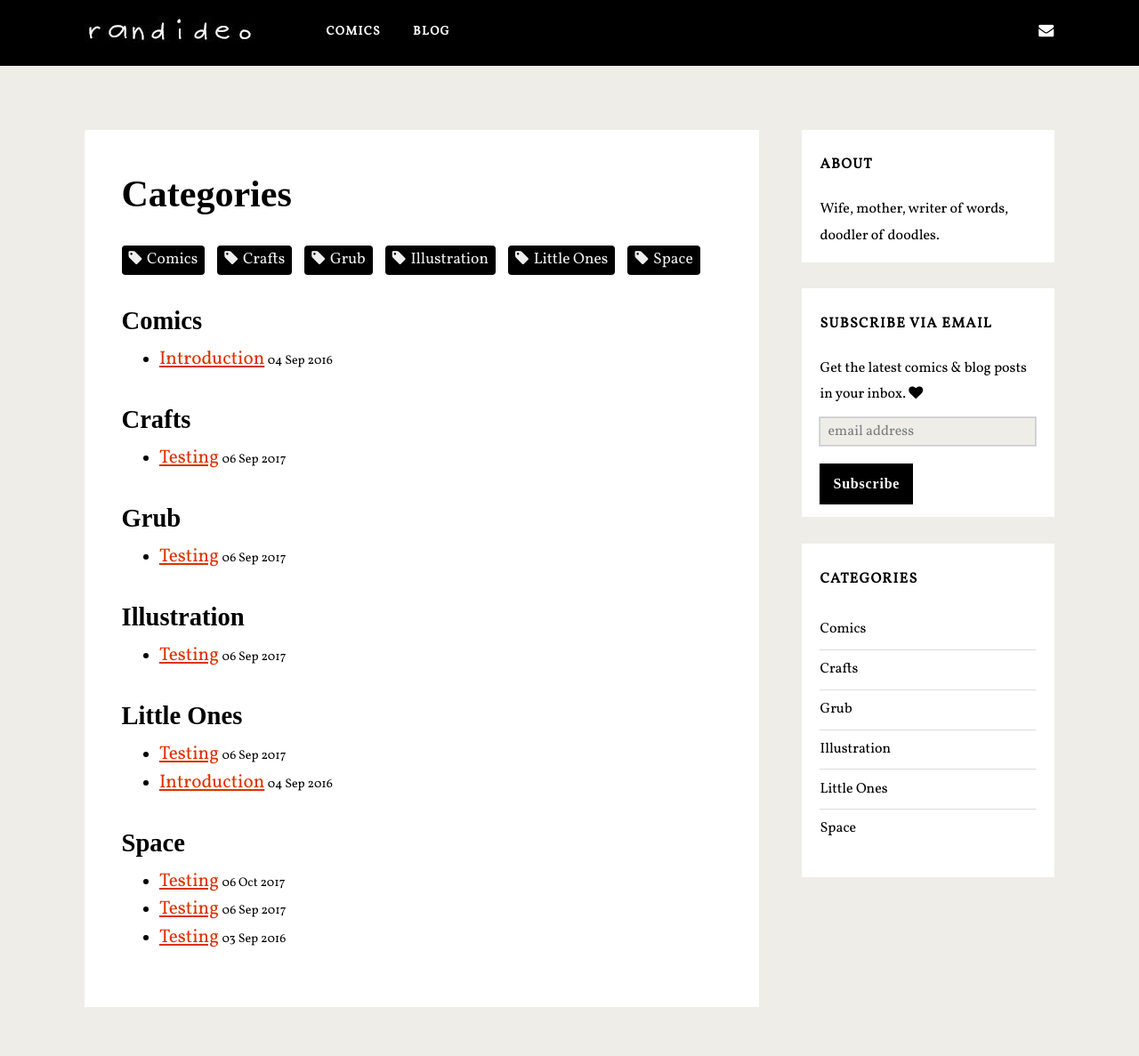
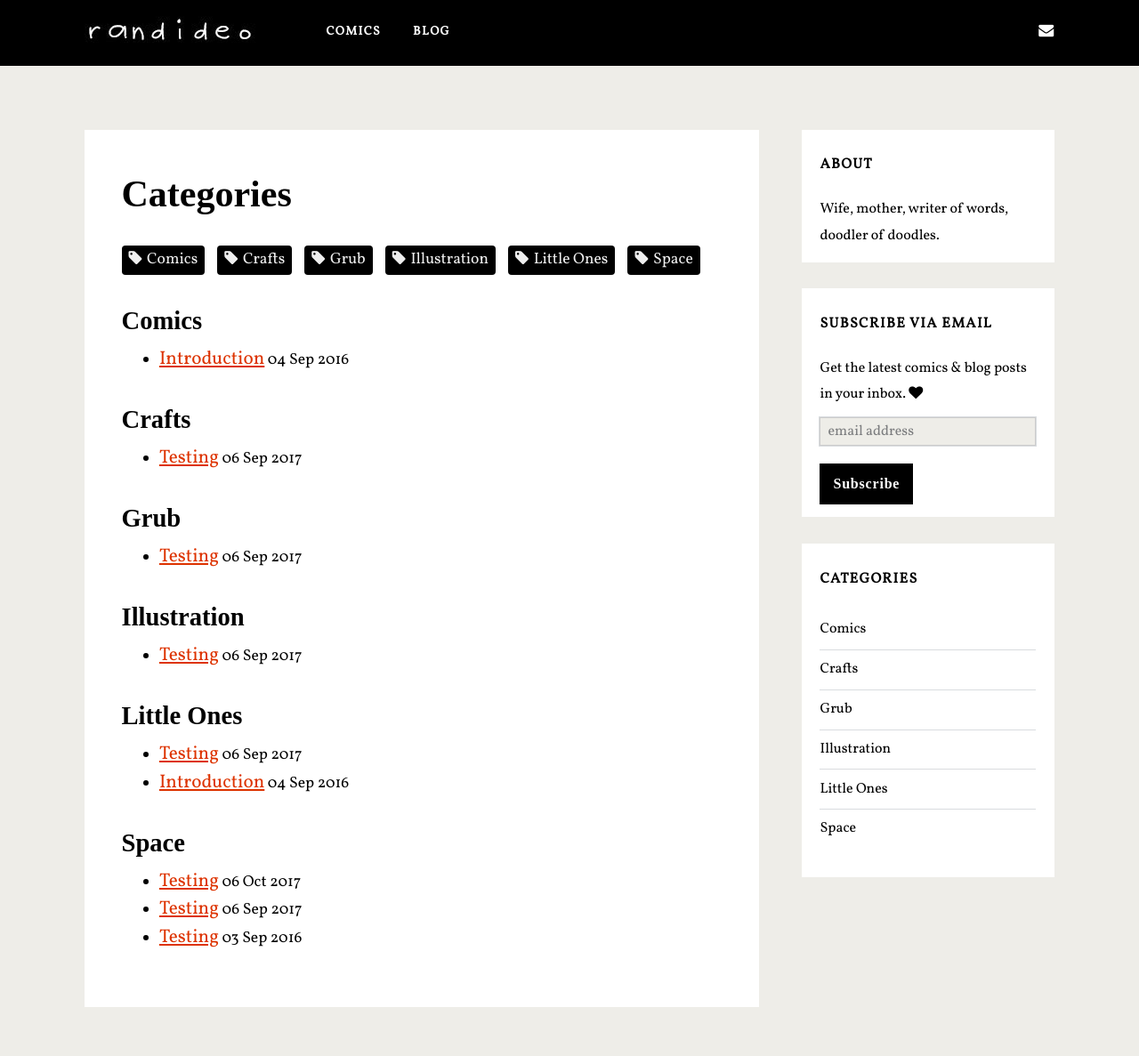
Before and after one commit to randideo/randideo.github.io, a Jekyll site: the page built from tags.html, in a window 1280 px wide. Shown: the whole page at 89% size. Built offline with Jekyll 4.4.1, drawn with Linux system fonts in a browser that asks for light colours; nearby versions of some CDN libraries; some web fonts are replaced; comment, search, counter and statistics services are not loaded.

Commit message:
Update tags.html

```diff
--- a/tags.html
+++ b/tags.html
@@ -40,7 +40,7 @@
 <ul class="codinfox-category-list">
   {% for post in site.posts %}
   {% if post.tags contains tag %}
-     <li><a style="font-size: 1.2em;" href="{{ post.url }}">{{ post.title }}</a> <small><time style="font-size: 1em;">{{ post.date | date:"%d %b %Y" }}</time></small></li>
+     <li><a style="font-size: 1.2em;" href="{{ post.url }}">{{ post.title }}</a> <time style="font-size: 1em;">{{ post.date | date:"%d %b %Y" }}</time></li>
   {% endif %}
   {% endfor %}
 </ul>
```
